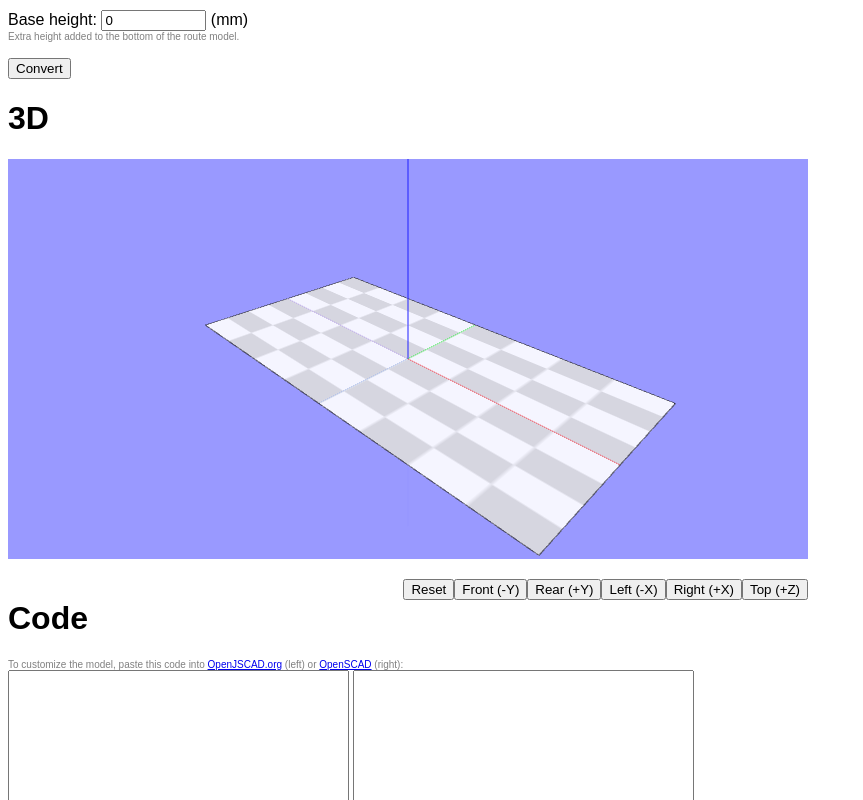
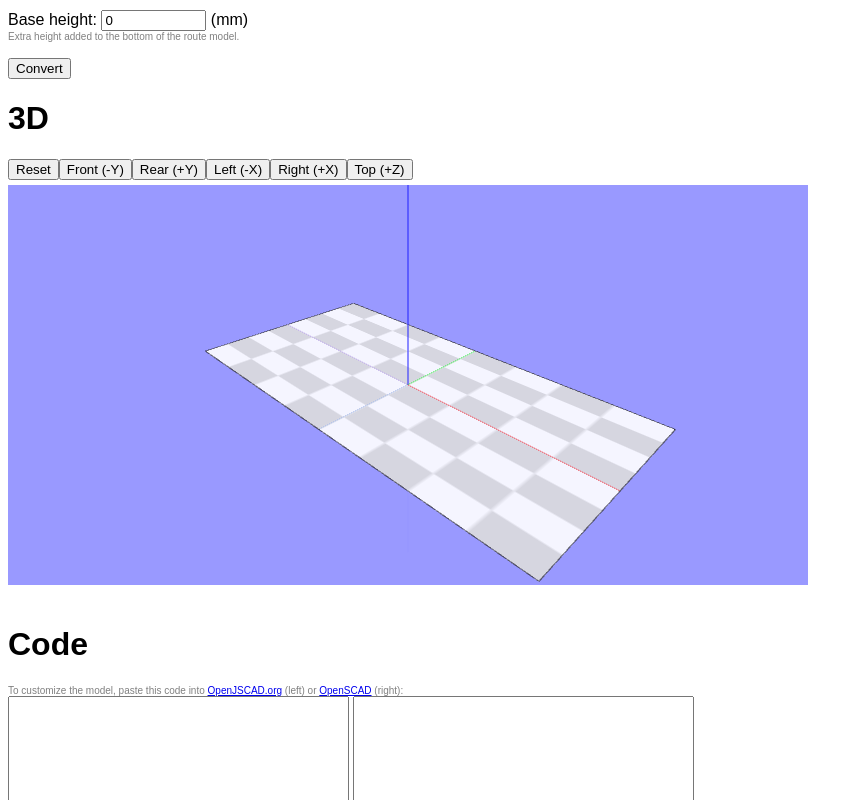
Before and after one commit to anoved/gpxtruder, a plain HTML site: page src/index.html in a window 1280 px wide. Shown: the part 614-1414 px from the top of the page, without its empty margins (0-863 px from the left). Drawn offline with Linux system fonts and the light colour scheme.

Commit message:
Moved view buttons to their own div above viewer

```diff
--- a/src/css/openjscad.css
+++ b/src/css/openjscad.css
@@ -23,6 +23,10 @@
 
 canvas { cursor: move; ;}
 
+.viewbuttonsdiv {
+ padding-bottom:5px;
+}
+
 .parametersdiv {
   border: 1px solid rgb(200,200,200);
   -moz-border-radius: 5px;
--- a/src/js/openjscad.js
+++ b/src/js/openjscad.js
@@ -860,6 +860,36 @@ OpenJsCad.Processor.prototype = {
       this.containerdiv.removeChild(this.containerdiv.children[0]);
     }
 
+     /* view control buttons... */
+    var viewbuttons = document.createElement("div");
+    viewbuttons.className = "viewbuttonsdiv";
+
+	this.addViewButton("Reset", viewbuttons, function(e) {
+		that.viewer.resetView();
+	});
+
+	this.addViewButton("Front (-Y)", viewbuttons, function(e) {
+		that.viewer.setView([-90, 0, 0], [0, 0, that.viewer.viewpointZ]);
+	});
+
+	this.addViewButton("Rear (+Y)", viewbuttons, function(e) {
+		that.viewer.setView([-90, 0, 180], [0, 0, that.viewer.viewpointZ]);
+	});
+
+	this.addViewButton("Left (-X)", viewbuttons, function(e) {
+		that.viewer.setView([-90, 0, 90], [0, 0, that.viewer.viewpointZ]);
+	});
+
+	this.addViewButton("Right (+X)", viewbuttons, function(e) {
+		that.viewer.setView([-90, 0, -90], [0, 0, that.viewer.viewpointZ]);
+	});
+
+	this.addViewButton("Top (+Z)", viewbuttons, function(e) {
+		that.viewer.setView([0, 0, 0], [0, 0, that.viewer.viewpointZ]);
+	});
+
+	this.containerdiv.appendChild(viewbuttons);
+
     var viewerdiv = document.createElement("div");
     viewerdiv.className = "viewer";
     viewerdiv.style.width = this.viewerwidth;
@@ -929,7 +959,7 @@ OpenJsCad.Processor.prototype = {
     //this.statusdiv.style.width = this.viewerwidth + "px";
     this.statusspan = document.createElement("span");
     this.statusbuttons = document.createElement("div");
-    this.statusbuttons.style.float = "right";
+    this.statusbuttons.style.cssFloat = "right";
     this.statusdiv.appendChild(this.statusspan);
     this.statusdiv.appendChild(this.statusbuttons);
     this.abortbutton = document.createElement("button");
@@ -959,31 +989,6 @@ OpenJsCad.Processor.prototype = {
     this.statusbuttons.appendChild(this.generateOutputFileButton);
     this.downloadOutputFileLink = document.createElement("a");
     this.statusbuttons.appendChild(this.downloadOutputFileLink);
-
-    /* view control buttons... */
-	this.addViewButton("Reset", function(e) {
-		that.viewer.resetView();
-	});
-
-	this.addViewButton("Front (-Y)", function(e) {
-		that.viewer.setView([-90, 0, 0], [0, 0, that.viewer.viewpointZ]);
-	});
-
-	this.addViewButton("Rear (+Y)", function(e) {
-		that.viewer.setView([-90, 0, 180], [0, 0, that.viewer.viewpointZ]);
-	});
-
-	this.addViewButton("Left (-X)", function(e) {
-		that.viewer.setView([-90, 0, 90], [0, 0, that.viewer.viewpointZ]);
-	});
-
-	this.addViewButton("Right (+X)", function(e) {
-		that.viewer.setView([-90, 0, -90], [0, 0, that.viewer.viewpointZ]);
-	});
-
-	this.addViewButton("Top (+Z)", function(e) {
-		that.viewer.setView([0, 0, 0], [0, 0, that.viewer.viewpointZ]);
-	});
 
     this.parametersdiv = document.createElement("div");
     this.parametersdiv.className = "parametersdiv";
@@ -1007,11 +1012,11 @@ OpenJsCad.Processor.prototype = {
     this.clearViewer();
   },
 
-	addViewButton: function(title, callback) {
+	addViewButton: function(title, div, callback) {
 		var button = document.createElement("button");
 		button.onclick = callback;
 		button.innerHTML = title;
-		this.statusbuttons.appendChild(button);
+		div.appendChild(button);
 	},
 
   getFilenameForRenderedObject: function() {
```
